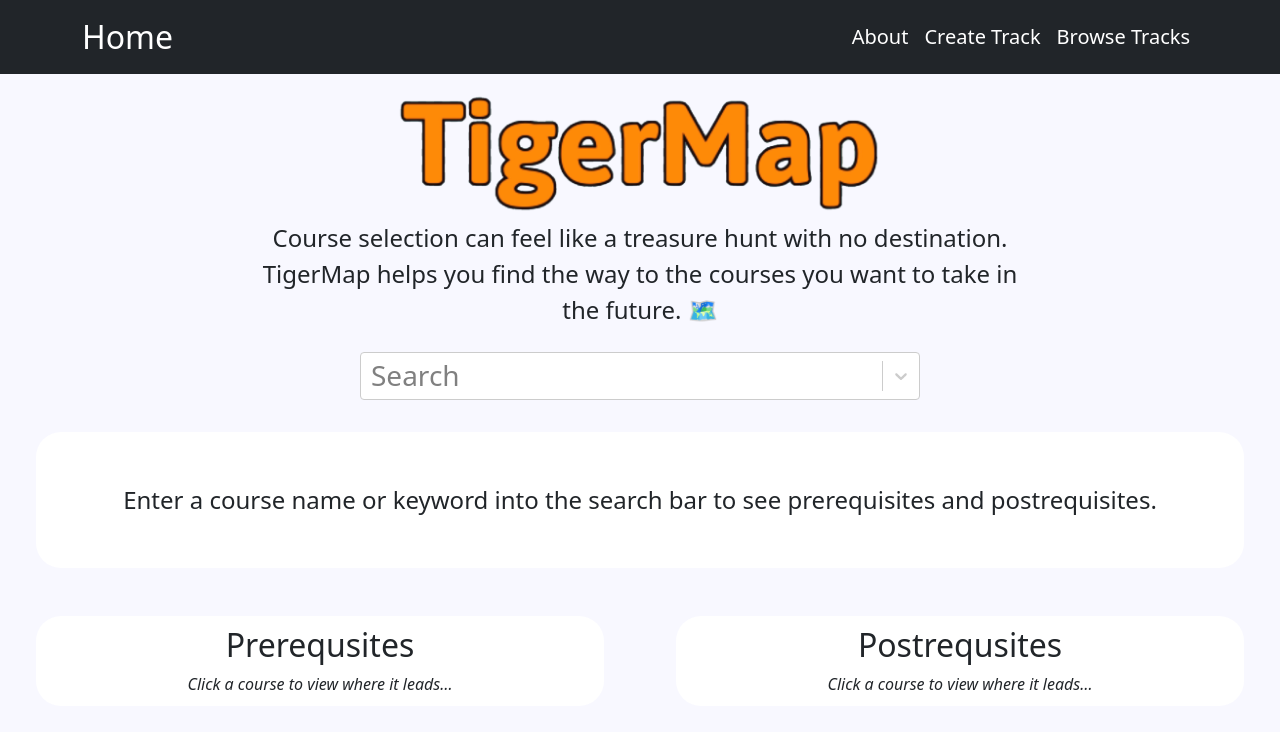
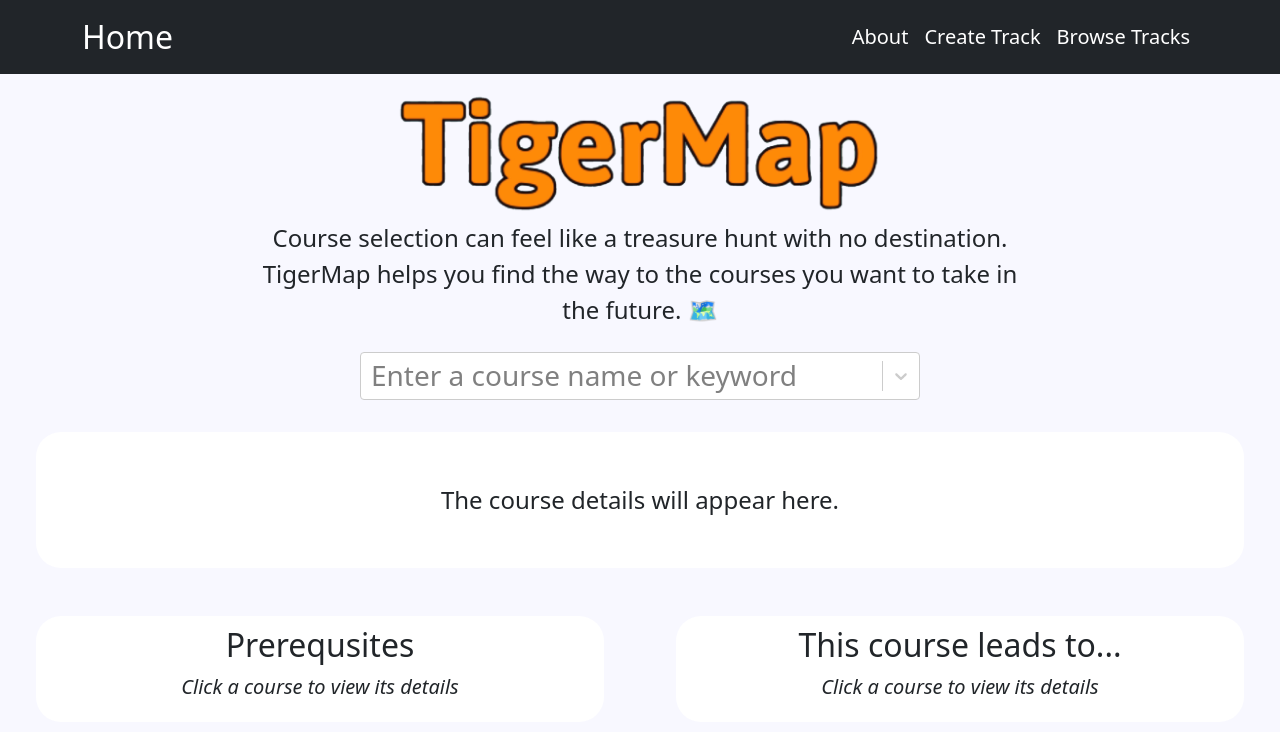
Before and after one commit to leo-step/COS333-TigerMap, a React (Create React App) app in the folder frontend/: page / in a window 1280 px wide. Shown: the top 732 px of the page. Built offline with nearby package versions, Linux system fonts and the light colour scheme.

Commit message:
fixing user feedback on home page and backend for graph

```diff
--- a/frontend/src/components/CurrentCourse.js
+++ b/frontend/src/components/CurrentCourse.js
@@ -1,7 +1,6 @@
 import Button from "react-bootstrap/Button";
 
 function CurrentCourse(props) {
-  console.log(props.details);
   if (props.details == null) {
     return (
       <div
@@ -17,8 +16,7 @@ function CurrentCourse(props) {
         <p
           style={{ textAlign: "center", fontSize: "24px", marginBottom: "0px" }}
         >
-          Enter a course name or keyword into the search bar to see
-          prerequisites and postrequisites.{" "}
+          The course details will appear here.
         </p>
       </div>
     );
--- a/frontend/src/components/Main.js
+++ b/frontend/src/components/Main.js
@@ -62,7 +62,7 @@ function Main() {
                 setCourseId(event._id);
               }}
               options={response}
-              placeholder="Search"
+              placeholder="Enter a course name or keyword"
               className="m-2"
             />
           </h3>
@@ -101,7 +101,7 @@ function Main() {
           </Col>
           <Col>
             <Table
-              header={"Postrequsites"}
+              header={"This course leads to..."}
               setCourseId={setCourseId}
               placeholder
             />
--- a/frontend/src/components/Table.js
+++ b/frontend/src/components/Table.js
@@ -11,12 +11,10 @@ function createTable(props) {
       className="m-4 myTable"
     >
       <h2 style={{ textAlign: "center" }}>{props.header}</h2>
-      {(props.placeholder && (
-        <div style={{ textAlign: "center" }}>
-          <i>Click a course to view where it leads…</i>
+        <div style={{ textAlign: "center", fontSize: "20px", paddingBottom: "10px" }}>
+          <i>Click a course to view its details</i>
         </div>
-      )) || (
-        <Table borderless hover>
+        {props.courses && <Table borderless hover>
           <tbody>
             {props.courses.map(function (course) {
               return (
@@ -33,8 +31,7 @@ function createTable(props) {
               );
             })}
           </tbody>
-        </Table>
-      )}
+        </Table>}
     </div>
   );
 }
--- a/frontend/src/components/TrackDetails.js
+++ b/frontend/src/components/TrackDetails.js
@@ -18,6 +18,16 @@ function TrackDetails() {
       });
   }, [params]);
 
+  useEffect(() => {
+    if (track) {
+      axios
+      .post("http://127.0.0.1:5000/graph", {course_ids: track.courses.map(course => course._id)})
+      .then((response) => {
+        console.log(response.data);
+      });
+    }
+  }, [track])
+
   return (
     <Container fluid style={{ maxWidth: "1200px" }}>
       <Row className="justify-content-center">
```
Also changed, not shown: 1 other file (tests, documents, lock files or other folders).
